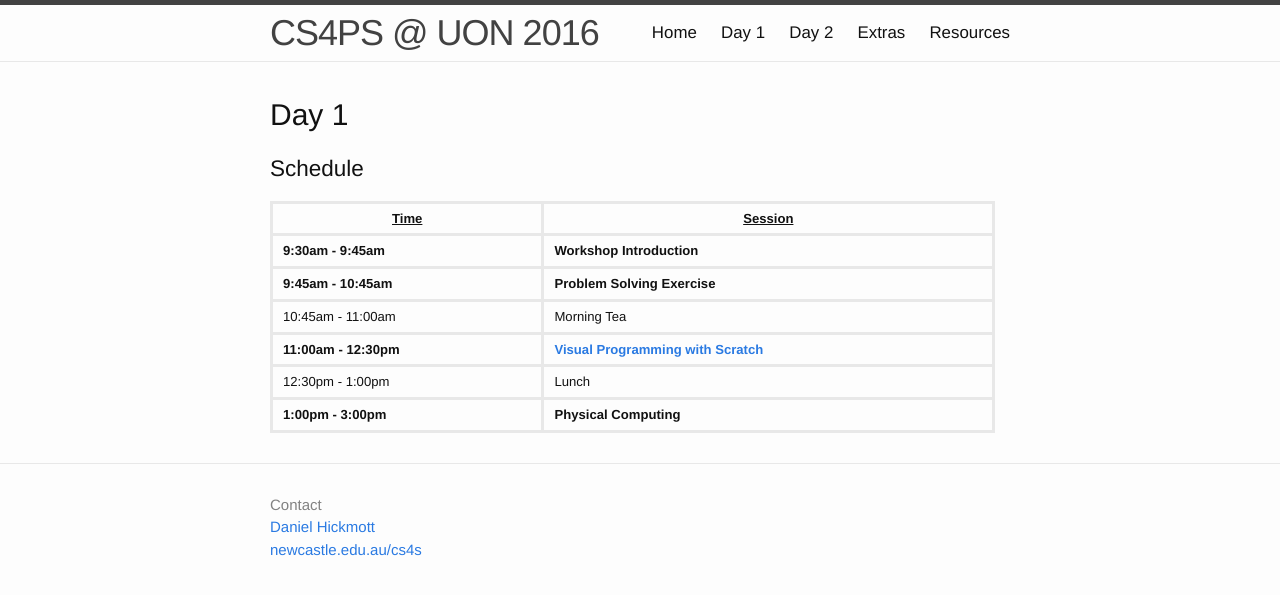
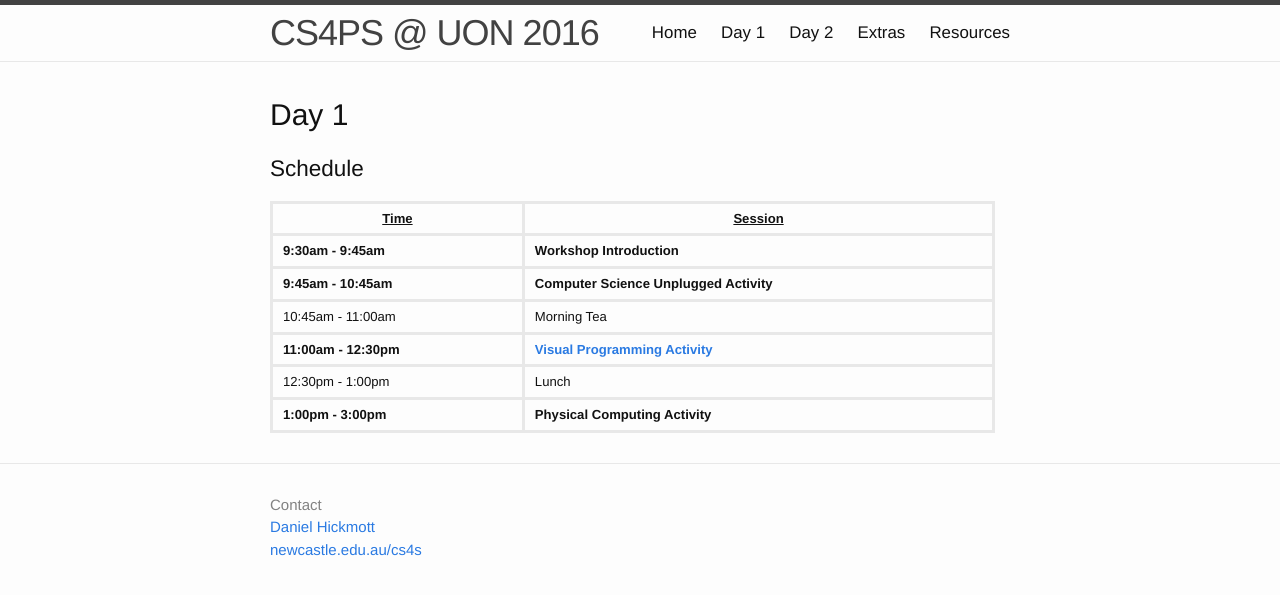
Before and after one commit to cs4s/ps-2016, a Jekyll site: the page built from day1/index.md, in a window 1280 px wide. Shown: the top 595 px of the page. Built offline with Jekyll 4.4.1, drawn with Linux system fonts in a browser that asks for light colours.

Commit message:
Updates Day 1 schedule with better session names

```diff
--- a/day1/index.md
+++ b/day1/index.md
@@ -11,9 +11,9 @@ title: CS4PS @ UON 2016 - Day 1
 | Time | Session |
 |-|-
 | **9:30am - 9:45am** | **Workshop Introduction** |
-| **9:45am - 10:45am** | **Problem Solving Exercise** |
+| **9:45am - 10:45am** | **Computer Science Unplugged Activity** |
 | 10:45am - 11:00am | Morning Tea |
-| **11:00am - 12:30pm** | [**Visual Programming with Scratch**]({{ site.baseurl | append: site.scratch_path }}) |
+| **11:00am - 12:30pm** | [**Visual Programming Activity**]({{ site.baseurl | append: site.scratch_path }}) |
 | 12:30pm - 1:00pm | Lunch |
-| **1:00pm - 3:00pm** | **Physical Computing** |
+| **1:00pm - 3:00pm** | **Physical Computing Activity** |
 |===
```
